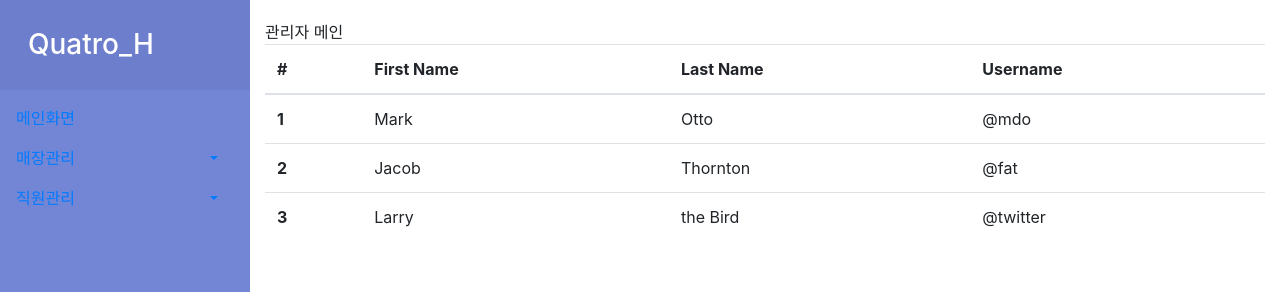
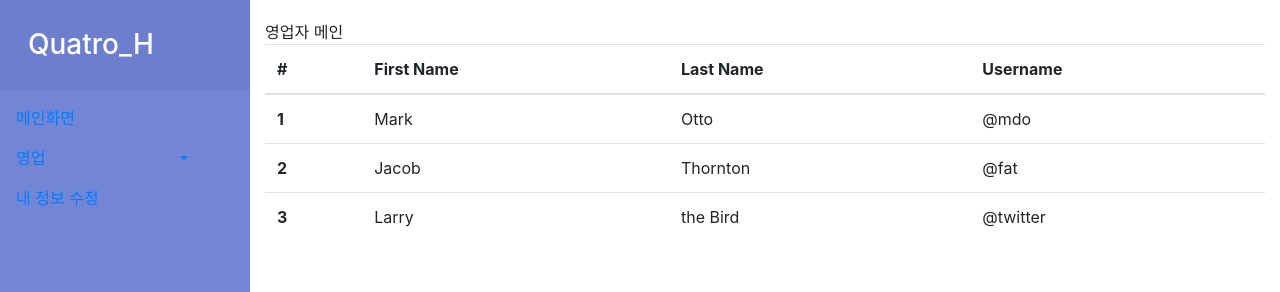
Before and after one commit to juhyunkil/project, a React (Create React App) app: page / in a window 1280 px wide. Shown: the top 292 px of the page. Built offline with nearby package versions, Linux system fonts and the light colour scheme.

Commit message:
4.26 kjh app.js

```diff
--- a/src/App.js
+++ b/src/App.js
@@ -25,7 +25,7 @@ class App extends Component {;
     return (
       <div className="App">
         {/*관리자 페이지 컴포넌트*/}
-        <AdminPage/>
+        <UsersPage/>
         {/*이건 영업자 페이지 컴포넌트<UsersPage/>*/}
       </div>
     );
```
